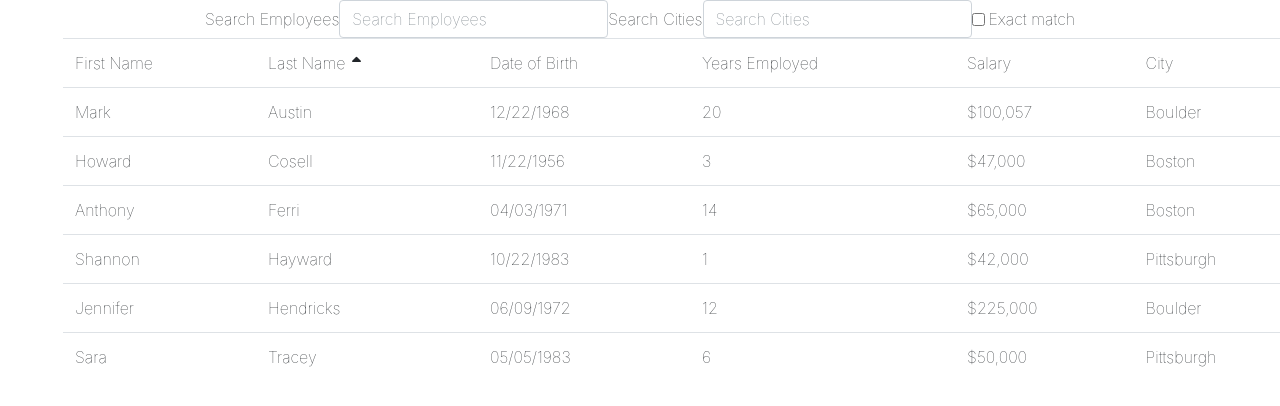
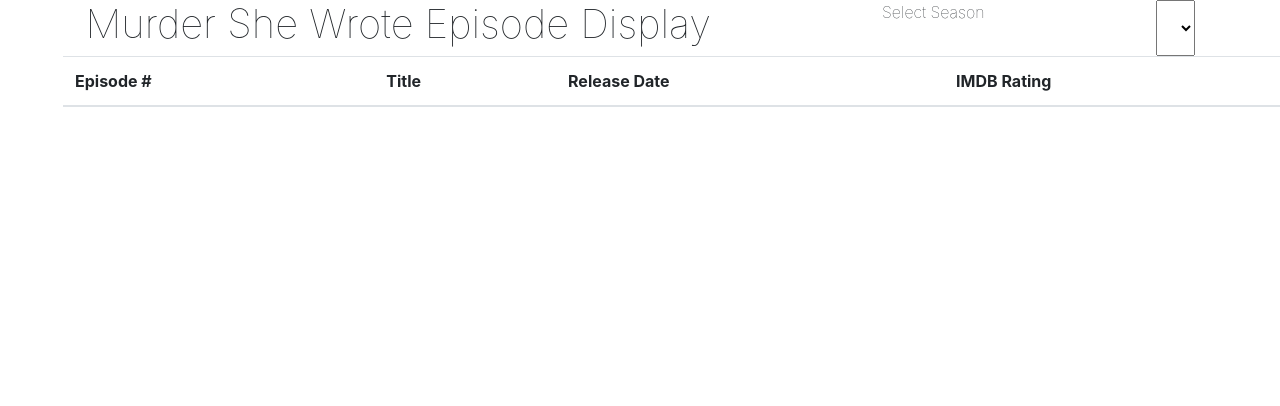
Before and after one commit to cimigree/AngularJsSortableTable, a website: page builds/angular/index.html in a window 1280 px wide. Shown: the top 406 px of the page. Drawn offline with Linux system fonts and the light colour scheme.

Commit message:
Creates call to open movie database to list episodes of murder she wrote by season

```diff
--- a/builds/angular/index.html
+++ b/builds/angular/index.html
@@ -2,7 +2,7 @@
 <html ng-app="myModule">
 <head>
   <meta charset="utf-8">
-  <title>AngularJS</title>
+  <Title>AngularJS</Title>
   <meta name="viewport" content="width=device-width">
 
   <link rel="stylesheet" href="lib/bootstrap/css/bootstrap.min.css">
@@ -19,41 +19,32 @@
 
 <div class="container-fluid">
   <div class="row justify-content-around">
-    <form class="form-inline">
+    <h1>Murder She Wrote Episode Display</h1>
+    Select Season <select ng-model="season" ng-change="getSeason($event)">
+        <option ng-repeat="number in seasons">{{number}}</option>
+    </select>
+    <!-- <form class="form-inline">
       <div class="form-group">
-        <label>Search Employees</label>
-        <input type="text" ng-model="searchText.firstName" class="form-control" placeholder="Search Employees"></input>
+        <label>Search Titles</label>
+        <input type="text" ng-model="episodes.Title" class="form-control" placeholder="Search Titles"></input>
       </div>
-      <div class="form-group">
-        <label>Search Cities</label>
-        <input type="text" ng-model="searchText.city" class="form-control" placeholder="Search Cities" />
-      </div>
-      <div class="form-check">
-        <input type="checkbox" class="form-check-input" ng-model="exactMatch">
-        <label class="form-check-label">Exact match</label>
-      </div>
-    </form>
+    </form>     -->
   </div>
   <table class="table">
     <thead>
       <tr>
-        <td ng-click="sortData('firstName')">First Name<i ng-class="getSortClass('firstName')"></i>
-        </td>
-        <td ng-click="sortData('lastName')">Last Name<i ng-class="getSortClass('lastName')"></i></td>
-        <td ng-click="sortData('dateOfBirth')">Date of Birth<i ng-class="getSortClass('dateOfBirth')"></i></td>
-        <td ng-click="sortData('yearsEmployed')">Years Employed<i ng-class="getSortClass('yearsEmployed')"></i></td>
-        <td ng-click="sortData('salary')">Salary<i ng-class="getSortClass('salary')"></i></td>
-        <td ng-click="sortData('city')">City<i ng-class="getSortClass('city')"></i></td>
+        <th>Episode #</th>
+        <th>Title</th>
+        <th>Release Date</th>
+        <th>IMDB Rating</th>
       </tr>
     </thead>
     <tbody>
-      <tr ng-repeat="employee in employees | filter:searchText:exactMatch | orderBy:sortName:reverseSort">
-        <td>{{ employee.firstName }}</td>
-        <td>{{ employee.lastName }}</td>
-        <td>{{ employee.dateOfBirth | date:"MM/dd/yyyy" }}</td>
-        <td>{{ employee.yearsEmployed }}</td>
-        <td>{{ employee.salary | currency:undefined:0}}</td>
-        <td>{{ employee.city }}</td>
+      <tr ng-repeat="episode in episodes">
+        <td>{{ episode.Episode }}</td>
+        <td>{{ episode.Title }}</td>
+        <td>{{ episode.Released | date:"MM/dd/yyyy" }}</td>
+        <td>{{ episode.imdbRating }}</td>
       </tr>
     </tbody>
   </table>
--- a/builds/angular/js/app.js
+++ b/builds/angular/js/app.js
@@ -1,68 +1,12 @@
 var app = angular
             .module('myModule', [])
-            .controller('myController', function($scope) {
-              var employees = [
-                {
-                  firstName: 'Sara',
-                  lastName: 'Tracey',
-                  dateOfBirth: new Date("5/5/83"),
-                  yearsEmployed: 6,
-                  salary: 50000,
-                  city: 'Pittsburgh'
-                },
-                {
-                  firstName: 'Shannon',
-                  lastName: 'Hayward',
-                  dateOfBirth: new Date("10/22/83"),
-                  yearsEmployed: 1,
-                  salary: 42000,
-                  city: 'Pittsburgh'
-                },
-                {
-                  firstName: 'Anthony',
-                  lastName: 'Ferri',
-                  dateOfBirth: new Date("4/3/71"),
-                  yearsEmployed: 14,
-                  salary: 65000,
-                  city: 'Boston'
-                },
-                {
-                  firstName: 'Howard',
-                  lastName: 'Cosell',
-                  dateOfBirth: new Date("11/22/56"),
-                  yearsEmployed: 3,
-                  salary: 47000,
-                  city: 'Boston'
-                },
-                {
-                  firstName: 'Mark',
-                  lastName: 'Austin',
-                  dateOfBirth: new Date("12/22/68"),
-                  yearsEmployed: 20,
-                  salary: 100057,
-                  city: 'Boulder'
-                },
-                {
-                  firstName: 'Jennifer',
-                  lastName: 'Hendricks',
-                  dateOfBirth: new Date("6/9/72"),
-                  yearsEmployed: 12,
-                  salary: 225000,
-                  city: 'Boulder'
-                },
-            ];
-            $scope.employees = employees;
-            $scope.sortName = "lastName";
-            $scope.reverseSort = false;
-            $scope.sortClass = "";
-            $scope.sortData = function(sortName) {
-              $scope.reverseSort = ($scope.sortName == sortName) ? !$scope.reverseSort : false
-              $scope.sortName = sortName
-            };
-            $scope.getSortClass = function(sortName) {
-              if (sortName == $scope.sortName) {
-                return $scope.reverseSort ? "fas fa-sort-down" : "fas fa-sort-up"
-              }
-              return '';
-            };
+            .controller('myController', function($scope, $http) {
+              $scope.seasons = [1,2,3,4,5,6,7,8,9,10,11,12];
+              $scope.season = 1;
+              $scope.getSeason = function($event) {
+                $http.get('http://www.omdbapi.com/?t=Murder She Wrote&season=' + $scope.season + '&apikey=55733ce7')
+                  .then(function(response) {
+                    $scope.episodes = response.data.Episodes
+                  });
+               };
           });
```
